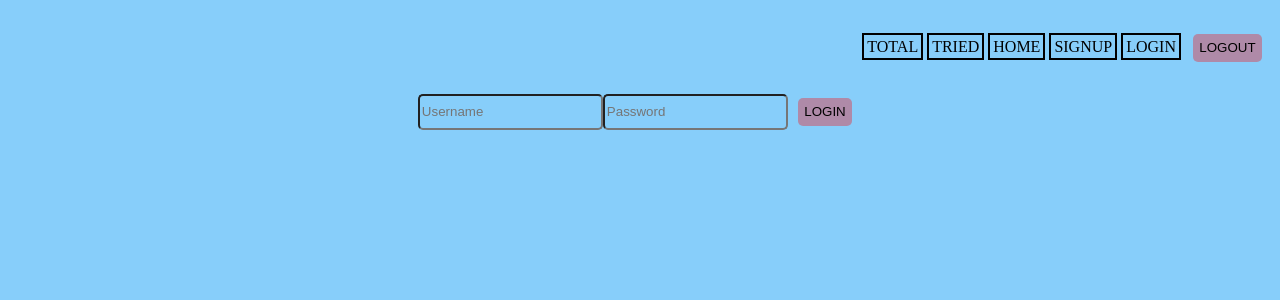
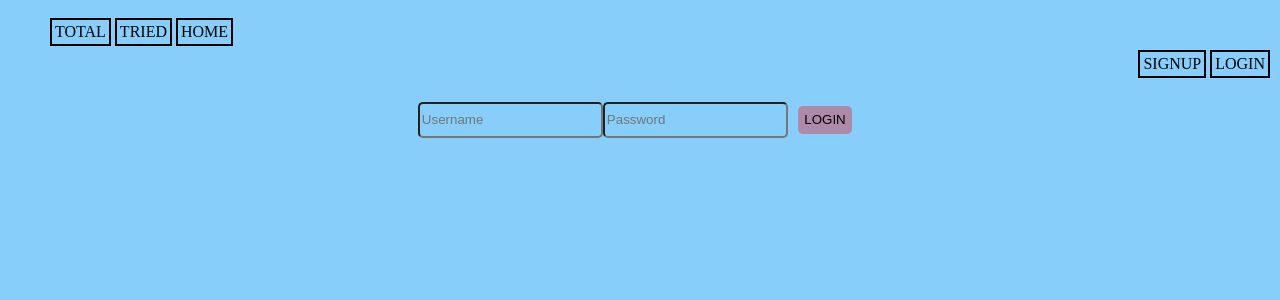
Before and after one commit to DonNavinS/Restaurant-Rolodex, a React (Create React App) app in the folder client/restaurant-rolodex/: page /login in a window 1280 px wide. Shown: the top 300 px of the page. Built offline with nearby package versions, Linux system fonts and the light colour scheme.

Commit message:
Added Redux state for username, updated db to add foreign key for user_id

```diff
--- a/client/restaurant-rolodex/src/App.css
+++ b/client/restaurant-rolodex/src/App.css
@@ -73,3 +73,13 @@ li {
 .total-page {
   display: flex;
 }
+
+.nav-left {
+  display: flex;
+  justify-content: flex-start;
+}
+
+.nav-right {
+  display: flex;
+  justify-content: flex-end;
+}
--- a/client/restaurant-rolodex/src/App.js
+++ b/client/restaurant-rolodex/src/App.js
@@ -14,7 +14,7 @@ function App() {
     <Provider store={store}>
       <Router>
         <div>
-          <div className="header">
+          <div>
             <Header />
           </div>
           <div className="App">
--- a/client/restaurant-rolodex/src/Components/Header.jsx
+++ b/client/restaurant-rolodex/src/Components/Header.jsx
@@ -1,17 +1,22 @@
 import React from "react";
 import { Link } from "react-router-dom";
-import { store } from "../store";
+import { useDispatch, useSelector } from "react-redux";
+import { logoutAction } from "../actions/authActions";
 
 export default function Header() {
+  const dispatch = useDispatch();
+  const loggedIn = useSelector((state) => state.auth);
+  const username = useSelector((state) => state.username);
   const logout = () => {
     localStorage.removeItem("token ");
     window.location.reload();
-    store.dispatch({ type: "LOGGED_OUT" });
+    dispatch(logoutAction());
   };
   return (
     <nav>
       <ul>
         <li>
+          <div className="nav-left">
             <Link className="link" to="/total">
               TOTAL
             </Link>
@@ -21,13 +26,22 @@ export default function Header() {
             <Link className="link" to="/home">
               HOME
             </Link>
+          </div>
+          {!loggedIn ? (
+            <div className="nav-right">
               <Link className="link" to="/signup">
                 SIGNUP
               </Link>
               <Link className="link" to="/login">
                 LOGIN
               </Link>
+            </div>
+          ) : (
+            <div className="nav-right">
+              <p className="nav-right">welcome {username}</p>
               <button onClick={logout}>LOGOUT</button>
+            </div>
+          )}
         </li>
       </ul>
     </nav>
--- a/client/restaurant-rolodex/src/Components/Login.jsx
+++ b/client/restaurant-rolodex/src/Components/Login.jsx
@@ -2,6 +2,7 @@ import React, { useState, useEffect } from "react";
 import Axios from "axios";
 import { useDispatch, useSelector } from "react-redux";
 import { loginAction, logoutAction } from "../actions/authActions";
+import usernameAction from "../actions/usernameActions";
 
 export default function Login() {
   const [username, setUsername] = useState("");
@@ -19,6 +20,7 @@ export default function Login() {
         alert("Invalid Login Credentials");
       } else {
         dispatch(loginAction());
+        dispatch(usernameAction(username));
         console.log(response);
         localStorage.setItem("token ", response.data.token);
       }
--- a/client/restaurant-rolodex/src/actions/index.js
+++ b/client/restaurant-rolodex/src/actions/index.js
@@ -1,2 +1,3 @@
 export const LOGGED_IN = "LOGGED_IN";
 export const LOGGED_OUT = "LOGGED_OUT";
+export const UPDATE_USERNAME = "UPDATE_USERNAME";
--- /dev/null
+++ b/client/restaurant-rolodex/src/actions/usernameActions.js
@@ -0,0 +1,10 @@
+const { UPDATE_USERNAME } = require(".");
+
+const usernameAction = (username) => {
+  return {
+    type: UPDATE_USERNAME,
+    payload: username,
+  };
+};
+
+export default usernameAction;
--- a/client/restaurant-rolodex/src/reducers/index.js
+++ b/client/restaurant-rolodex/src/reducers/index.js
@@ -1,8 +1,10 @@
 import { combineReducers } from "redux";
 import authReducer from "./authReducer";
+import usernameReducer from "./usernameReducer";
 
 const allReducers = combineReducers({
   auth: authReducer,
+  username: usernameReducer,
 });
 
 export default allReducers;
--- /dev/null
+++ b/client/restaurant-rolodex/src/reducers/usernameReducer.js
@@ -0,0 +1,12 @@
+import { UPDATE_USERNAME } from "../actions/index";
+
+const usernameReducer = (state = "", action) => {
+  switch (action.type) {
+    case UPDATE_USERNAME:
+      return (state = action.payload);
+    default:
+      return state;
+  }
+};
+
+export default usernameReducer;
```
Also changed, not shown: 1 other file (tests, documents, lock files or other folders). Lines whose indentation alone changed are shown as unchanged.
